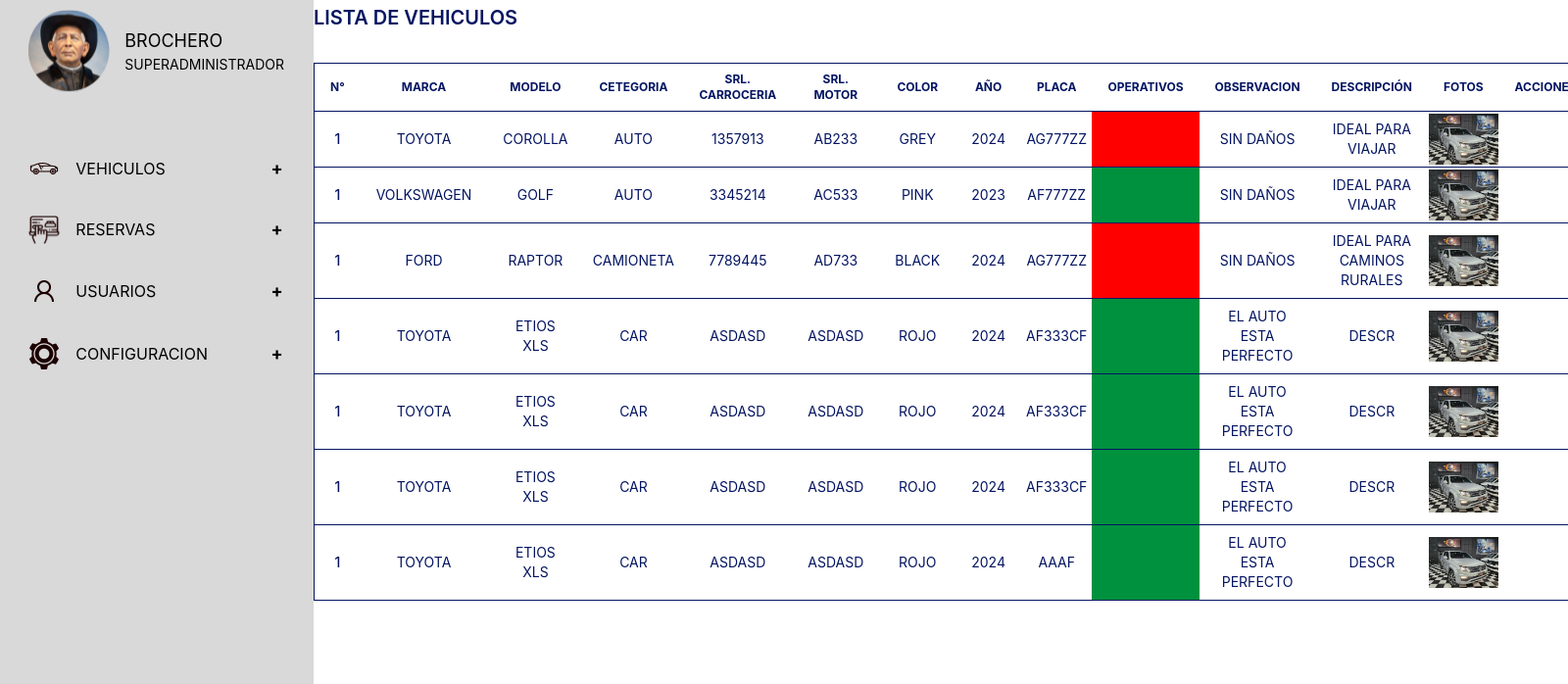
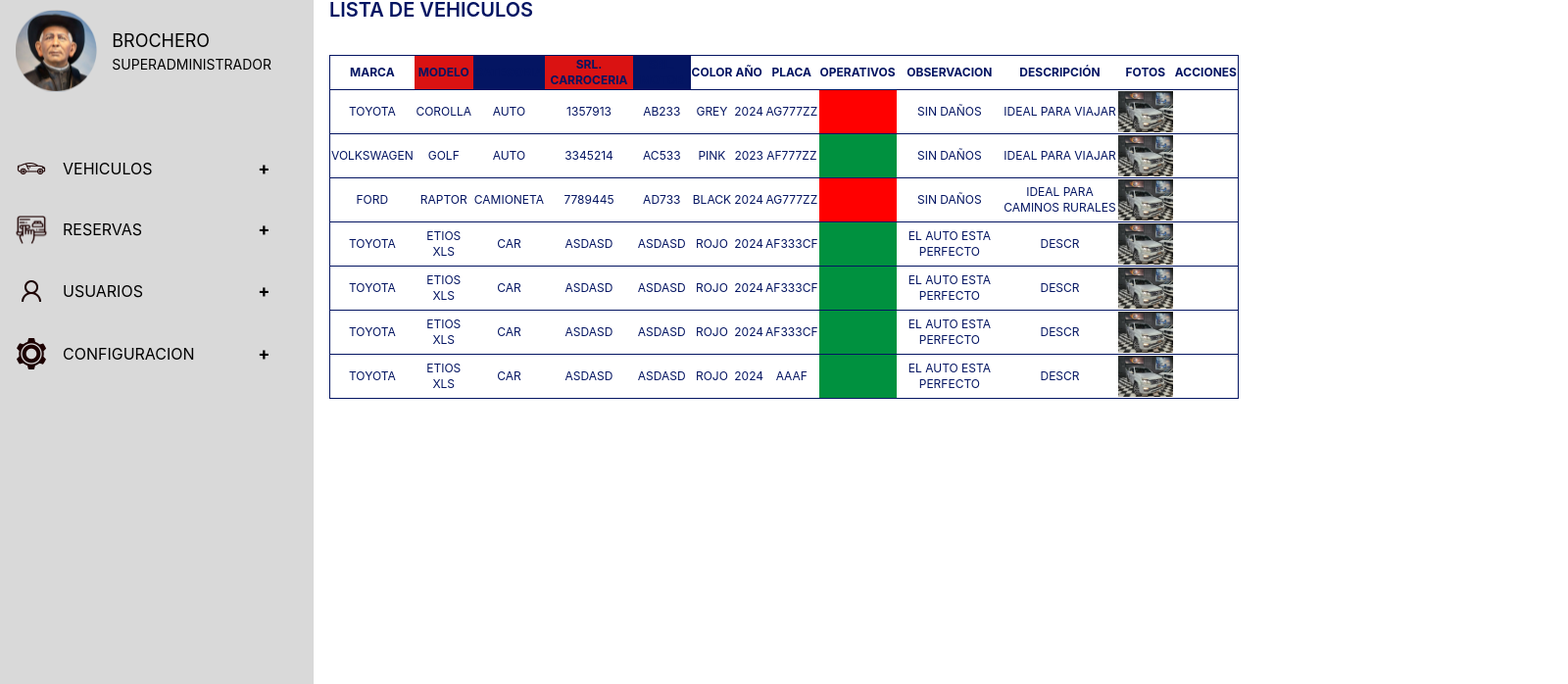
Before and after one commit to pablo-ambrogio/proyecto-final-CDT, a React (Vite) app: page /admin/vehicles-list in a window 1280 px wide. Shown: the part 20-718 px from the top of the page at 98% size, 1600 px wide, since content can reach past the window. Built offline with nearby package versions, Linux system fonts and the light colour scheme; data requests are answered from the project's data file.

Commit message:
Se agrego CONTEXT para manejar el navbar

```diff
--- a/src/App.jsx
+++ b/src/App.jsx
@@ -9,10 +9,11 @@ function App() {
         className='h-full bg-white'
       >
         <main className='mx-auto w-full'>
-          <Outlet />
+            <Outlet />
         </main>
         <Footer />
       </div>
+
     </>
   )
 }
--- a/src/components/common/admin/btnSignOff/BtnSignOff.jsx
+++ b/src/components/common/admin/btnSignOff/BtnSignOff.jsx
@@ -1,10 +1,34 @@
+import { useContext } from "react";
+import IconSingOut from "../../../../assets/dashboard/dashboard-icon-cerrar-sesion.svg";
+import { NavBarContext } from "../../../../context/NavbarContext";
+
 const BtnSignOff = () => {
+    const { viewNavbar } = useContext(NavBarContext);
+
     return (
         <>
             <button
-                className="text-lg uppercase text-blue font-bold"
-            >cerrar sesión</button>
+                className={`${viewNavbar
+                    ? "text-lg w-4/5 mx-auto justify-center gap-x-2"
+                    : "text-sm w-full"
+                    } flex justify-center items-center uppercase text-blue font-bold`}
+            >
+                {viewNavbar ? (
+                    <>
+                        <img
+                            src={IconSingOut}
+                            alt="icon sing off"
+                            width={18}
+                        />
+                        <span className={`${!viewNavbar && "flex-none"}`}>
+                            cerrar sesión
+                        </span>
+                    </>
+                ) : (
+                    <img src={IconSingOut} alt="icon sing off" width={18} />
+                )}
+            </button>
         </>
-    )
-}
-export default BtnSignOff
+    );
+};
+export default BtnSignOff;
--- a/src/components/common/admin/navbarAdmin/NavbarAdmin.jsx
+++ b/src/components/common/admin/navbarAdmin/NavbarAdmin.jsx
@@ -1,4 +1,4 @@
-import { useState } from "react";
+import { useContext, useState } from "react";
 import { NavLink } from "react-router-dom"
 import IconCar from '../../../../assets/dashboard/dashboard-icon-car.svg'
 import IconReserve from '../../../../assets/dashboard/dashboard-icon-reserve.svg'
@@ -6,14 +6,24 @@ import IconUser from '../../../../assets/dashboard/dashboard-icon-user.svg'
 import IconConfig from '../../../../assets/dashboard/dashboard-icon-config.svg'
 import PhotoProfile from "../photoProfile/PhotoProfile";
 import BtnSignOff from "../btnSignOff/BtnSignOff";
+import { NavBarContext } from "../../../../context/NavbarContext";
 
 
 const NavbarAdmin = () => {
+
+    // const [viewNavbar, setViewNavbar] = useState(false)
+
+    const {
+        viewNavbar,
+        handleMouseEnter,
+        handleMouseLeave
+    } = useContext(NavBarContext)
 
     const [vehicle, setVehicle] = useState(false)
     const [category, setCategory] = useState(false)
     const [user, setUser] = useState(false)
     const [config, setConfig] = useState(false)
+
 
     const handleVehicle = () => {
         setVehicle(!vehicle)
@@ -43,34 +53,58 @@ const NavbarAdmin = () => {
         setUser(false)
     }
 
+    // const handleMouseEnter = () => {
+    //     setViewNavbar(true)
+    // }
+
+    // const handleMouseLeave = () => {
+    //     setViewNavbar(false)
+    // }
+
+
     return (
         <>
-            <nav className="text-[#010101] bg-grey">
-                <div className="w-11/12 mx-auto pt-4
+            <nav className="text-[#010101] bg-grey"
+                onMouseEnter={handleMouseEnter}
+                onMouseLeave={handleMouseLeave}>
+                <div className="w-11/12 pt-4
                 grid grid-rows-[10rem,1fr,5rem] min-h-screen
                 ">
-                    <div className="grid row-span-1">
-                        <PhotoProfile />
+                    <div className="grid row-span-1 justify-center">
+                        <PhotoProfile
+                            viewNavbar={viewNavbar}
+                        />
                     </div>
                     <ul
                         className="uppercase flex flex-col gap-y-8 row-span-1"
                     >
                         <li>
                             <div
-                                className="grid grid-cols-[4rem,1fr,3rem] place-items-center"
+                                className={`grid grid-cols-[4rem,1fr,3rem] place-items-center`}
                                 onClick={handleVehicle}
                             >
-                                <img src={IconCar} alt="" className="w-8" />
-                                <span className="justify-self-start">vehiculos</span>
-                                <div>
+                                <img src={IconCar} alt="" className={`${viewNavbar ? "" : "col-span-3 justify-self-center"} w-8`} />
+                                {
+                                    viewNavbar &&
+                                    <>
+                                        <span className={`justify-self-start`}>vehiculos</span>
+                                        <span>
                                             {
                                                 !vehicle ?
                                                     <span className="font-bold place-self-start text-lg">+</span>
                                                     :
                                                     <span className="font-bold place-self-start text-lg">-</span>
                                             }
+                                        </span>
+                                    </>
+
+                                }
+
                             </div>
-                            </div>
+
+                            {
+                                viewNavbar &&
+                                <>
                                     <ul className={`${!vehicle && "hidden"} text-[.75rem] w-4/5 mx-auto grid place-content-center pl-4`}>
                                         <li>
                                             <NavLink to={"add-vehicle"}>agregar vehiculo</NavLink>
@@ -85,6 +119,9 @@ const NavbarAdmin = () => {
                                             <NavLink to={"characteristics"}>Administrar caracteristicas</NavLink>
                                         </li>
                                     </ul>
+                                </>
+                            }
+
                         </li>
 
                         <li>
@@ -92,7 +129,10 @@ const NavbarAdmin = () => {
                                 className="grid grid-cols-[4rem,1fr,3rem] place-items-center"
                                 onClick={handleCategory}
                             >
-                                <img src={IconReserve} alt="" className="w-8" />
+                                <img src={IconReserve} alt="" className={`${viewNavbar ? "" : "col-span-3 justify-self-center"} w-8`} />
+                                {
+                                    viewNavbar &&
+                                    <>
                                         <span className="justify-self-start">reservas</span>
                                         <div>
                                             {
@@ -102,12 +142,22 @@ const NavbarAdmin = () => {
                                                     <span className="font-bold place-self-start text-lg">-</span>
                                             }
                                         </div>
+
+                                    </>
+                                }
+
                             </div>
+                            {
+                                viewNavbar &&
+                                <>
                                     <ul className={`${!category && "hidden"} text-[.75rem] w-3/5 mx-auto grid place-content-start pl-[.33rem]`}>
                                         <li>
                                             <NavLink to={"reserve"}>agregar reserva</NavLink>
                                         </li>
                                     </ul>
+                                </>
+                            }
+
                         </li>
 
                         <li>
@@ -115,7 +165,10 @@ const NavbarAdmin = () => {
                                 className="grid grid-cols-[4rem,1fr,3rem] place-items-center"
                                 onClick={handleUser}
                             >
-                                <img src={IconUser} alt="" className="w-8" />
+                                <img src={IconUser} alt="" className={`${viewNavbar ? "" : "col-span-3 justify-self-center"} w-8`} />
+                                {
+                                    viewNavbar &&
+                                    <>
                                         <span className="justify-self-start">usuarios</span>
                                         <div>
                                             {
@@ -125,12 +178,23 @@ const NavbarAdmin = () => {
                                                     <span className="font-bold place-self-start text-lg">-</span>
                                             }
                                         </div>
+                                    </>
+
+                                }
+
                             </div>
+                            {
+                                viewNavbar &&
+                                <>
+
                                     <ul className={`${!user && "hidden"} text-[.75rem] w-3/5 mx-auto grid place-content-start pl-[.33rem]`}>
                                         <li>
                                             <NavLink to={"add-users"}>agregar usuarios</NavLink>
                                         </li>
                                     </ul>
+                                </>
+                            }
+
                         </li>
 
                         <li>
@@ -138,7 +202,10 @@ const NavbarAdmin = () => {
                                 className="grid grid-cols-[4rem,1fr,3rem] place-items-center"
                                 onClick={handleConfiguration}
                             >
-                                <img src={IconConfig} alt="" className="w-8" />
+                                <img src={IconConfig} alt="" className={`${viewNavbar ? "" : "col-span-3 justify-self-center"} w-8`} />
+                                {
+                                    viewNavbar &&
+                                    <>
                                         <span className="justify-self-start ">configuracion</span>
                                         <div>
                                             {
@@ -148,20 +215,27 @@ const NavbarAdmin = () => {
                                                     <span className="font-bold place-self-start text-lg">-</span>
                                             }
                                         </div>
+                                    </>
+                                }
+
                             </div>
+                            {
+                                viewNavbar && <>
                                     <ul className={`${!config && "hidden"} text-[.75rem] w-3/5 mx-auto grid place-content-start pl-[.33rem]`}>
                                         <li>
                                             <NavLink to={"configuration"}>editar perfil</NavLink>
                                         </li>
                                     </ul>
+                                </>
+                            }
+
                         </li>
                     </ul>
                     <div className="grid row-span-1">
-
                         <BtnSignOff />
                     </div>
                 </div>
-            </nav>
+            </nav >
         </>
 
     )
--- a/src/components/common/admin/photoProfile/PhotoProfile.jsx
+++ b/src/components/common/admin/photoProfile/PhotoProfile.jsx
@@ -1,9 +1,12 @@
 import PhotoPerfil from '../../../../assets/dashboard/photoPerfil.svg'
 
-const PhotoProfile = () => {
+const PhotoProfile = ({ viewNavbar }) => {
     return (
         <div className="h-28 flex gap-x-2 px-4">
-            <img src={PhotoPerfil} width={90} alt="" />
+            <img src={PhotoPerfil} width={`${viewNavbar ? 90 : 50}`} alt="foto de perfil del usuario" />
+            {
+                viewNavbar &&
+                <>
                     <div className='uppercase text-[#010101] flex flex-col justify-center'>
                         <h2
                             className='text-lg'
@@ -12,6 +15,9 @@ const PhotoProfile = () => {
                             className='text-sm'
                         >superadministrador</h3>
                     </div>
+                </>
+            }
+
         </div>
     )
 }
--- a/src/components/common/vehiclesList/VehiclesList.jsx
+++ b/src/components/common/vehiclesList/VehiclesList.jsx
@@ -20,51 +20,48 @@ const VehiclesList = () => {
 
 
     return (
-        <div className="relative overflow-x-auto h-screen text-blue max-w-7xl mx-auto pt-6">
+        <div className=" overflow-x-auto h-screen text-blue max-w-7xl mx-auto p-4">
             <h1 className="text-xl font-semibold uppercase">Lista de vehiculos</h1>
-            <table className="w-full text-sm text-left rtl:text-right text-gray-500 dark:text-gray-400 mt-8 border border-blue">
-                <thead className="text-xs text-gray-700 uppercase bg-gray-50 dark:bg-gray-700 dark:text-gray-400 text-center border border-blue">
+            <table className="w-fit text-xs mt-8 border border-blue">
+                <thead className="uppercase text-center border border-blue">
                     <tr>
-                        <th scope="col" className="px-4 py-2">
-                            N°
-                        </th>
-                        <th scope="col" className="px-4 py-2">
+                        <th >
                             Marca
                         </th>
-                        <th scope="col" className="px-4 py-2">
+                        <th className="bg-red" scope='col'>
                             Modelo
                         </th>
-                        <th scope="col" className="px-4 py-2">
-                            Cetegoria
+                        <th className='bg-blue'>
+                            Categoria
                         </th>
-                        <th scope="col" className="px-4 py-2" title='Serial carroceria'>
+                        <th title='Serial carroceria' className="bg-red">
                             Srl. carroceria
                         </th>
-                        <th scope="col" className="px-4 py-2" title='Serial motor'>
+                        <th title='Serial motor' className='bg-blue'>
                             Srl. motor
                         </th>
-                        <th scope="col" className="px-4 py-2">
+                        <th >
                             color
                         </th>
-                        <th scope="col" className="px-4 py-2">
+                        <th >
                             año
                         </th>
-                        <th scope="col" className="px-4 py-2">
+                        <th >
                             placa
                         </th>
-                        <th scope="col" className="px-4 py-2">
+                        <th >
                             operativos
                         </th>
-                        <th scope="col" className="px-4 py-2">
+                        <th >
                             observacion
                         </th>
-                        <th scope="col" className="px-4 py-2">
+                        <th >
                             descripción
                         </th>
-                        <th scope="col" className="px-4 py-2">
+                        <th >
                             fotos
                         </th>
-                        <th scope="col" className="px-4 py-2">
+                        <th >
                             acciones
                         </th>
                     </tr>
@@ -78,28 +75,25 @@ const VehiclesList = () => {
                             return (
 
                                 <tr className="bg-white border-b dark:bg-gray-800 dark:border-gray-700 uppercase text-center " key={vehicle.id}>
-                                    <th className="px-4 py-2 font-medium text-gray-900 whitespace-nowrap dark:text-blue">
-                                        1
-                                    </th>
-                                    <td className="px-4 py-2">
+                                    <td className="">
                                         {brand}
                                     </td>
-                                    <td className="px-4 py-2">
+                                    <td className="">
                                         {model}
                                     </td>
                                     <td className="w-5">
                                         {category}
                                     </td>
-                                    <td className="px-4 py-2">
+                                    <td className="">
                                         {serialBody}
                                     </td>
-                                    <td className="px-4 py-2">
+                                    <td className="">
                                         {serialMotor}
                                     </td>
-                                    <td className="px-4 py-2">
+                                    <td className="">
                                         {color}
                                     </td>
-                                    <td className="px-4 py-2">
+                                    <td className="">
                                         {year}
                                     </td>
                                     <td className="w-5">
@@ -107,10 +101,10 @@ const VehiclesList = () => {
                                     </td>
                                     <td className={`${operative ? "bg-[#00913f]" : "bg-[#ff0000]"} w-2`}>
                                     </td>
-                                    <td className="px-4 py-2">
+                                    <td className="">
                                         {observation}
                                     </td>
-                                    <td className="px-4 py-2">
+                                    <td className="">
                                         {description}
                                     </td>
                                     <td className="">
@@ -123,23 +117,6 @@ const VehiclesList = () => {
                 </tbody>
             </table>
 
-            <div className='uppercase flex justify-between text-white w-3/5 mx-auto absolute bottom-[5%] left-0 right-0'>
-                <div>
-                    <button
-                        className='bg-blue w-36 py-2'
-                    >Agregar</button>
-                </div>
-                <div>
-                    <button
-                        className='bg-blue w-36 py-2'
-                    >Modificar</button>
-                </div>
-                <div>
-                    <button
-                        className='bg-blue w-36 py-2'
-                    >Eliminar</button>
-                </div>
-            </div>
         </div>
 
     )
--- a/src/components/pages/admin/AdminHome.jsx
+++ b/src/components/pages/admin/AdminHome.jsx
@@ -1,13 +1,19 @@
 import { Outlet } from "react-router-dom"
 import NavbarAdmin from "../../common/admin/navbarAdmin/NavbarAdmin"
+import { useContext } from "react"
+import { NavBarContext } from "../../../context/NavbarContext"
 
 const AdminHome = () => {
+
+    const { viewNavbar } = useContext(NavBarContext)
+
     return (
         <section className="grid min-h-screen grid-rows-1">
 
             <section
-                className="grid
-            grid-cols-[20rem,1fr] row-span-1"
+                className={`grid
+                ${viewNavbar ? "grid-cols-[20rem,1fr]" : "grid-cols-[8rem,1fr]"}
+            row-span-1 `}
             >
                 <article className="grid col-span-1">
                     <NavbarAdmin />
--- /dev/null
+++ b/src/context/NavbarContext.jsx
@@ -0,0 +1,32 @@
+import { createContext, useState } from "react"
+
+export const NavBarContext = createContext()
+
+
+// eslint-disable-next-line react/prop-types
+const NavBarContextProvider = ({ children }) => {
+
+    const [viewNavbar, setViewNavbar] = useState(false)
+
+    const handleMouseEnter = () => {
+        setViewNavbar(true)
+    }
+
+    const handleMouseLeave = () => {
+        setViewNavbar(false)
+    }
+
+    const data = {
+        handleMouseEnter,
+        handleMouseLeave,
+        viewNavbar,
+    }
+
+    return (
+        <NavBarContext.Provider
+            value={data}>
+            {children}
+        </NavBarContext.Provider>
+    )
+}
+export default NavBarContextProvider
```
Also changed, not shown: src/main.jsx (+8 -1 lines), src/assets/dashboard/dashboard-icon-cerrar-sesion.svg (added). Lines whose indentation alone changed are shown as unchanged.
